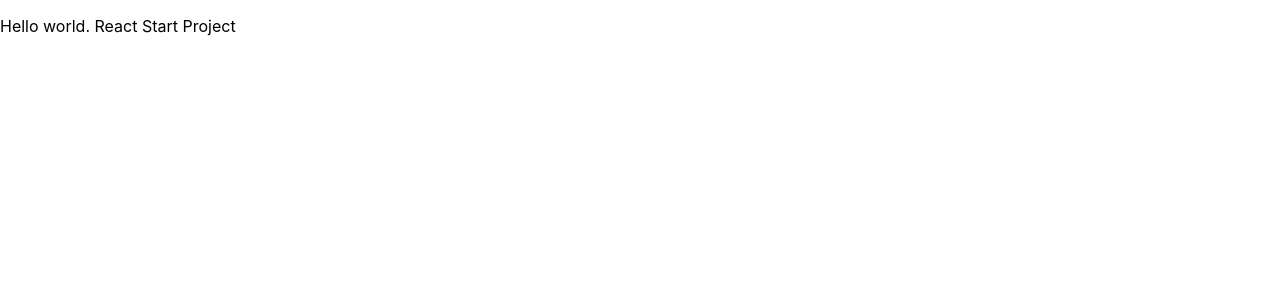
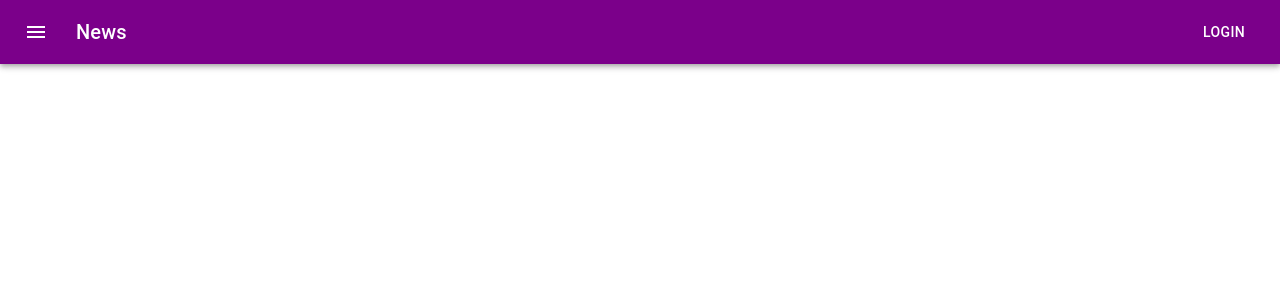
Before and after one commit to pmusa2023/plataformaFrontend, a React (Create React App) app: page / in a window 1280 px wide. Shown: the top 300 px of the page. Built offline with nearby package versions, Linux system fonts and the light colour scheme.

Commit message:
add: pallete colors

```diff
--- /dev/null
+++ b/src/Components/Nav/TopNav.js
@@ -0,0 +1,34 @@
+import * as React from 'react';
+import AppBar from '@mui/material/AppBar';
+
+import Toolbar from '@mui/material/Toolbar';
+import Typography from '@mui/material/Typography';
+import Button from '@mui/material/Button';
+import IconButton from '@mui/material/IconButton';
+import MenuIcon from '@mui/icons-material/Menu';
+import { useTheme } from '@mui/material/styles';
+export default function ButtonAppBar() {
+  const theme = useTheme();
+  return (
+    <AppBar
+      style={{ backgroundColor: theme.palette.primary.dark }}
+      position="static"
+    >
+      <Toolbar>
+        <IconButton
+          size="large"
+          edge="start"
+          color="inherit"
+          aria-label="menu"
+          sx={{ mr: 2 }}
+        >
+          <MenuIcon />
+        </IconButton>
+        <Typography variant="h6" component="div" sx={{ flexGrow: 1 }}>
+          News
+        </Typography>
+        <Button color="inherit">Login</Button>
+      </Toolbar>
+    </AppBar>
+  );
+}
--- /dev/null
+++ b/src/Components/UI/MainSection.js
@@ -0,0 +1,11 @@
+import * as React from 'react';
+
+import Box from '@mui/material/Box';
+
+export default function MainSection(props) {
+  return (
+    <React.Fragment>
+      <Box sx={{ flexGrow: 1 }}>{props.children}</Box>
+    </React.Fragment>
+  );
+}
--- a/src/Pages/Home.js
+++ b/src/Pages/Home.js
@@ -1,10 +1,6 @@
 import React from 'react';
 
 function Home() {
-  return (
-    <React.Fragment>
-      <p>Hello world. React Start Project</p>
-    </React.Fragment>
-  );
+  return <React.Fragment></React.Fragment>;
 }
 export default Home;
--- a/src/Pages/Root.js
+++ b/src/Pages/Root.js
@@ -1,10 +1,18 @@
 import React from 'react';
 import { Outlet } from 'react-router-dom';
-
+import MainSection from '../Components/UI/MainSection';
+import Topnav from '../Components/Nav/TopNav';
+import { ThemeProvider } from '@mui/material/styles';
+import theme from '../theme';
 function Root() {
   return (
     <React.Fragment>
-      <Outlet />
+      <ThemeProvider theme={theme}>
+        <MainSection>
+          <Topnav />
+          <Outlet />
+        </MainSection>
+      </ThemeProvider>
     </React.Fragment>
   );
 }
--- /dev/null
+++ b/src/theme.js
@@ -0,0 +1,14 @@
+import { createTheme } from '@mui/material/styles';
+
+const theme = createTheme({
+  palette: {
+    primary: {
+      light: '#B02EFF', // Light shade of your primary color
+      main: '#BE6FFF', // Main shade of your primary color
+      dark: '#7B008A', // Dark shade of your primary color
+      darker: '#1D1B1D', // Darker shade of your primary color
+    },
+  },
+});
+
+export default theme;
```
Also changed, not shown: package.json (+7 -0 lines), 1 other file (tests, documents, lock files or other folders).
